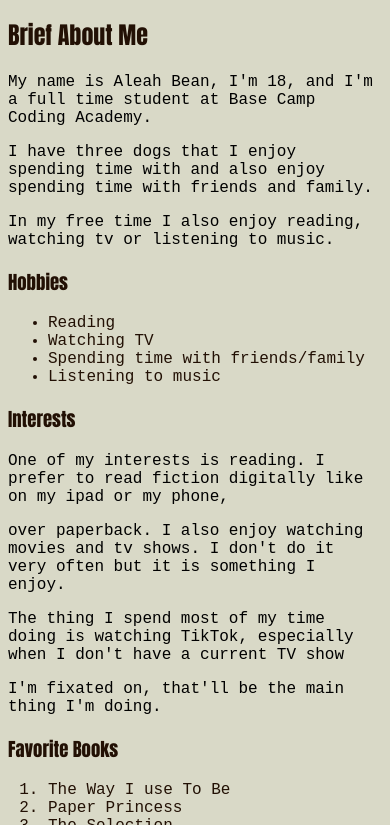
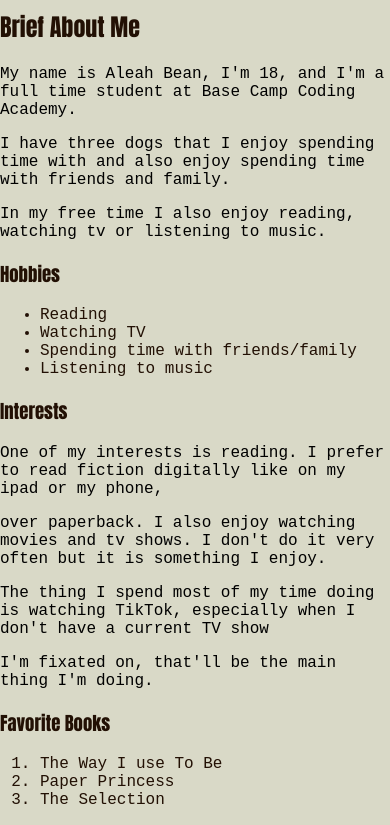
Before and after one commit to Abean16/About-Me, a plain HTML site: page index.html in a window 390 px wide. Shown: the part 179-1004 px from the top of the page. Drawn offline with Linux system fonts and the light colour scheme.

Commit message:
mobile response

```diff
--- a/style.css
+++ b/style.css
@@ -91,3 +91,6 @@ background-color: #111;
 
 @media screen and (max-width: 600px) {
 }
+.background{
+    margin: 0%;
+}
```
